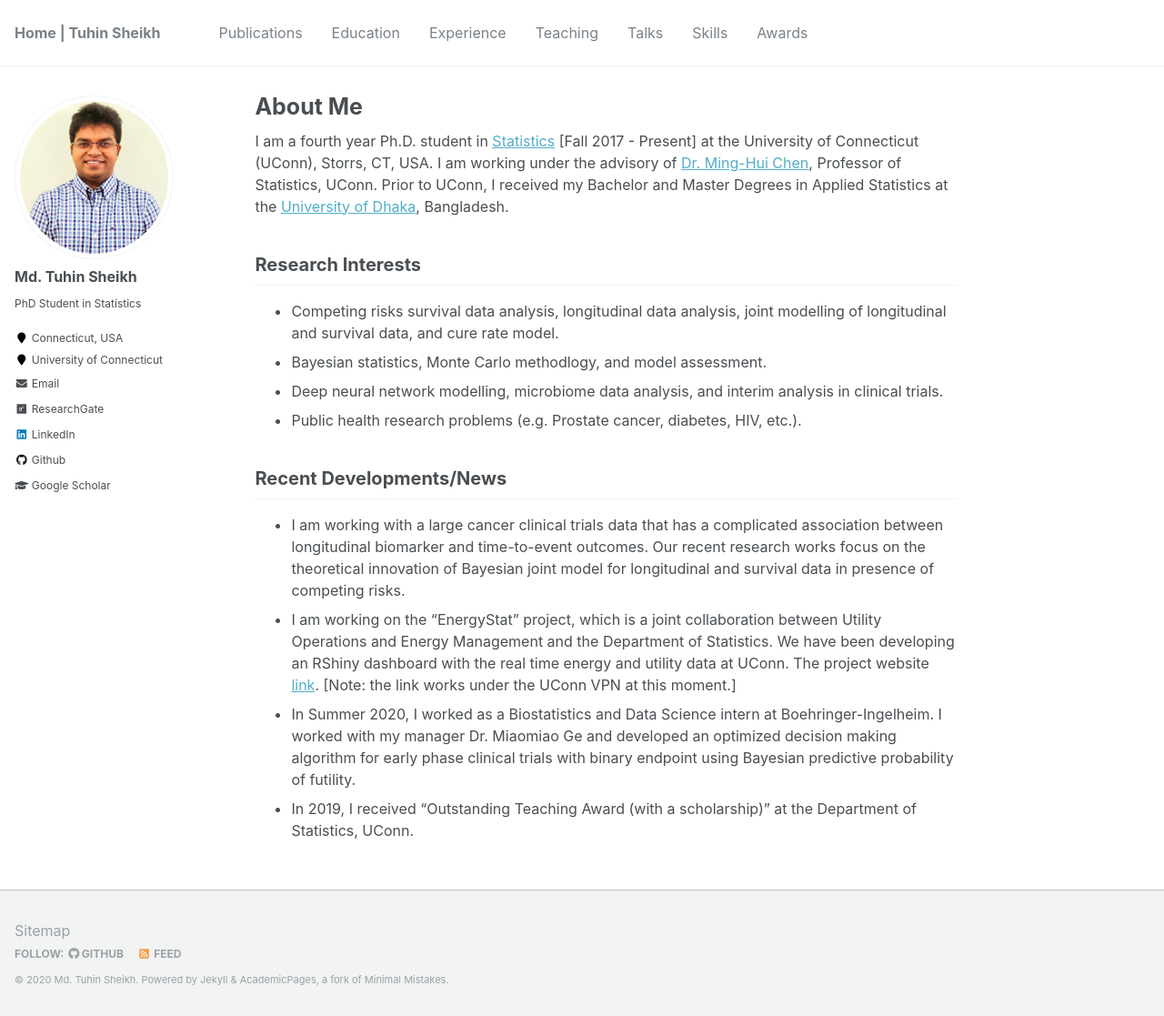
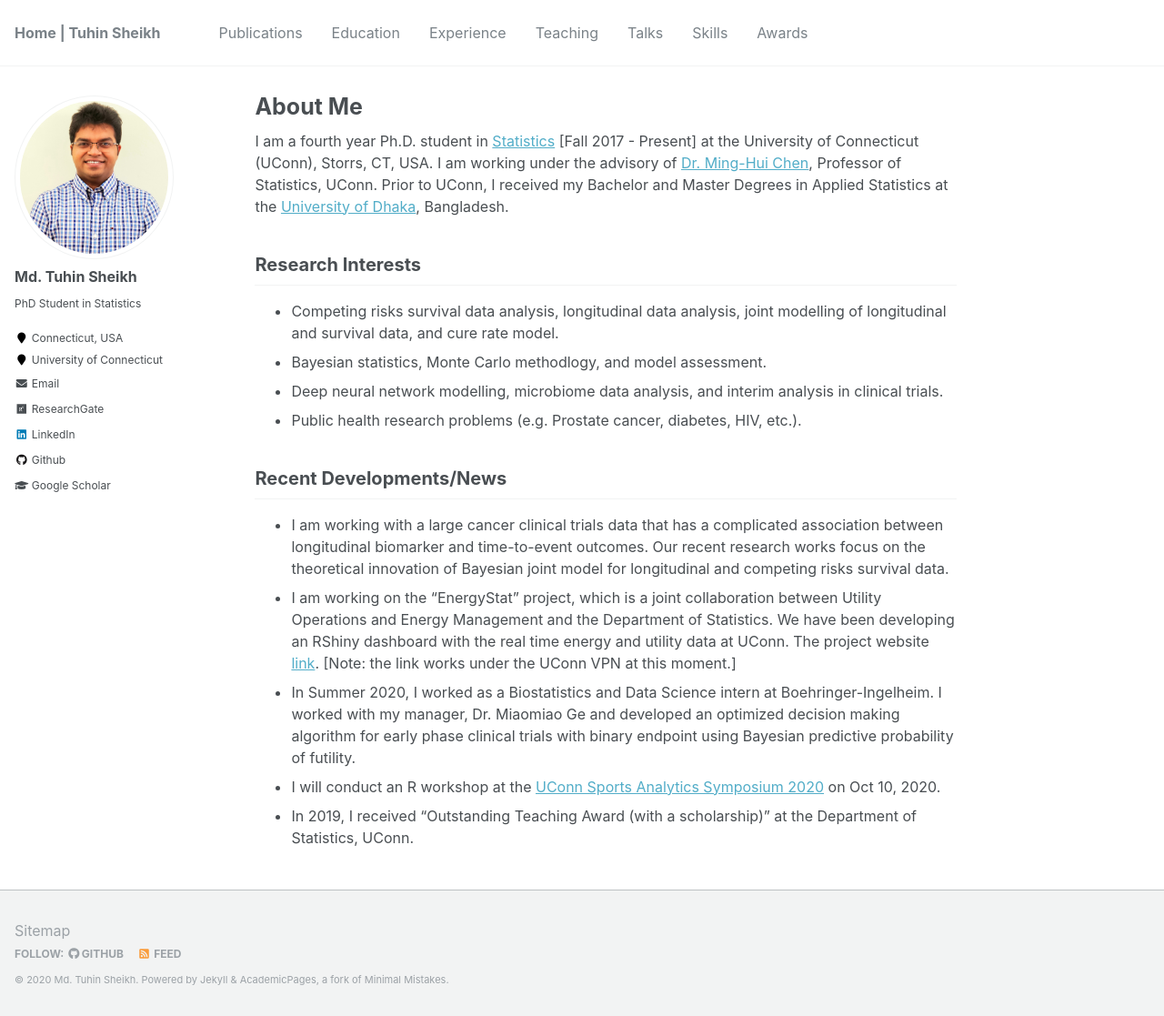
Before and after one commit to mdtuhinsheikh/mdtuhinsheikh.github.io, a Jekyll site: the page built from _pages/about.md, in a window 1280 px wide and 1117 px high. Shown: the whole window at 91% size. Built offline with Jekyll 4.4.1, drawn with Linux system fonts in a browser that asks for light colours.

Commit message:
Update about.md

```diff
--- a/_pages/about.md
+++ b/_pages/about.md
@@ -19,7 +19,8 @@ My research works broadly focus on competing risks survival data analysis, longi
 - Public health research problems (e.g. Prostate cancer, diabetes, HIV, etc.).
 
 ## Recent Developments/News
-* I am working with a large cancer clinical trials data that has a complicated association between longitudinal biomarker and time-to-event outcomes. Our recent research works focus on the theoretical innovation of Bayesian joint model for longitudinal and survival data in presence of competing risks.
+* I am working with a large cancer clinical trials data that has a complicated association between longitudinal biomarker and time-to-event outcomes. Our recent research works focus on the theoretical innovation of Bayesian joint model for longitudinal and competing risks survival data.
 * I am working on the "EnergyStat" project, which is a joint collaboration between Utility Operations and Energy Management and the Department of Statistics. We have been developing an RShiny dashboard with the real time energy and utility data at UConn. The project website [link](http://energystats.fo.uconn.edu:9999/). [Note: the link works under the UConn VPN at this moment.]
-* In Summer 2020, I worked as a Biostatistics and Data Science intern at Boehringer-Ingelheim. I worked with my manager Dr. Miaomiao Ge and developed an optimized decision making algorithm for early phase clinical trials with binary endpoint using Bayesian predictive probability of futility.
+* In Summer 2020, I worked as a Biostatistics and Data Science intern at Boehringer-Ingelheim. I worked with my manager, Dr. Miaomiao Ge and developed an optimized decision making algorithm for early phase clinical trials with binary endpoint using Bayesian predictive probability of futility.
+* I will conduct an R workshop at the [UConn Sports Analytics Symposium 2020](https://statds.org/events/ucsas2020/workshops.html) on Oct 10, 2020.
 * In 2019, I received "Outstanding Teaching Award (with a scholarship)" at the Department of Statistics, UConn.
```
